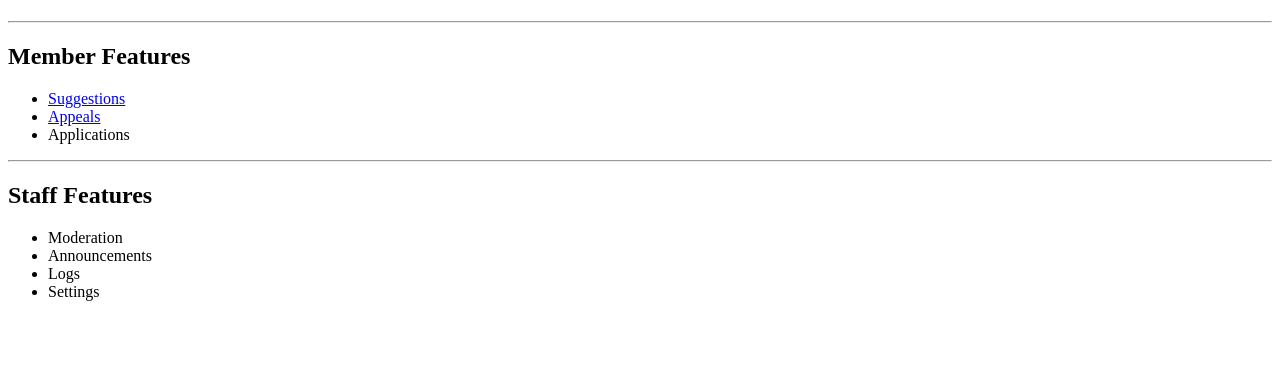
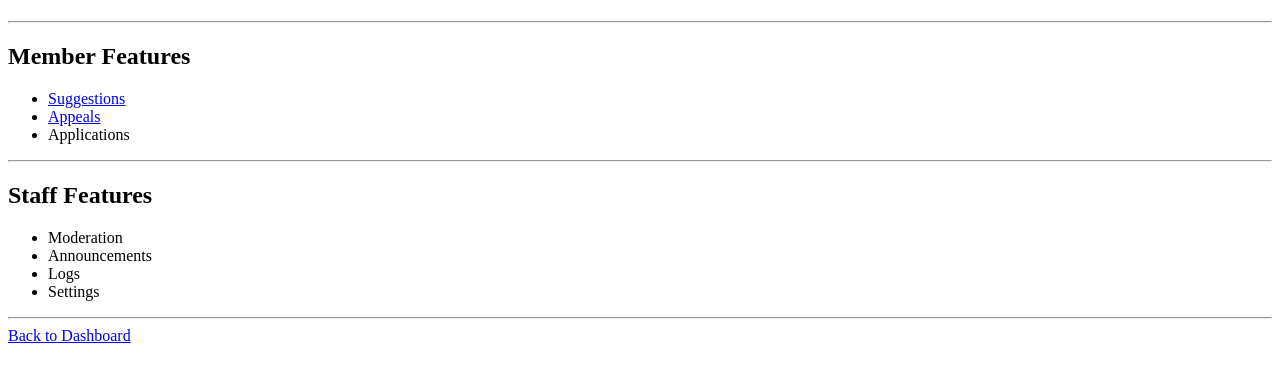
Before and after one commit to AngelLand-Discord/DA-X, a Flask app: template dashboard-service/templates/guild.html in a window 1280 px wide. Shown: the top 382 px of the page. Run offline with Flask 3, Linux system fonts and the light colour scheme; the template is opened without the code that fills it, so the values that code supplies are empty.

Commit message:
Update guild.html

```diff
--- a/dashboard-service/templates/guild.html
+++ b/dashboard-service/templates/guild.html
@@ -7,19 +7,11 @@
 
 <body>
 
-<h1>
-
-{{ guild_name }}
-
-</h1>
+<h1>{{ guild_name }}</h1>
 
 <hr>
 
-<h2>
-
-Member Features
-
-</h2>
+<h2>Member Features</h2>
 
 <ul>
 
@@ -43,11 +35,7 @@ Applications
 
 <hr>
 
-<h2>
-
-Staff Features
-
-</h2>
+<h2>Staff Features</h2>
 
 <ul>
 
@@ -69,6 +57,12 @@ Settings
 
 </ul>
 
+<hr>
+
+<a href="/dashboard">
+Back to Dashboard
+</a>
+
 </body>
 
 </html>
```
